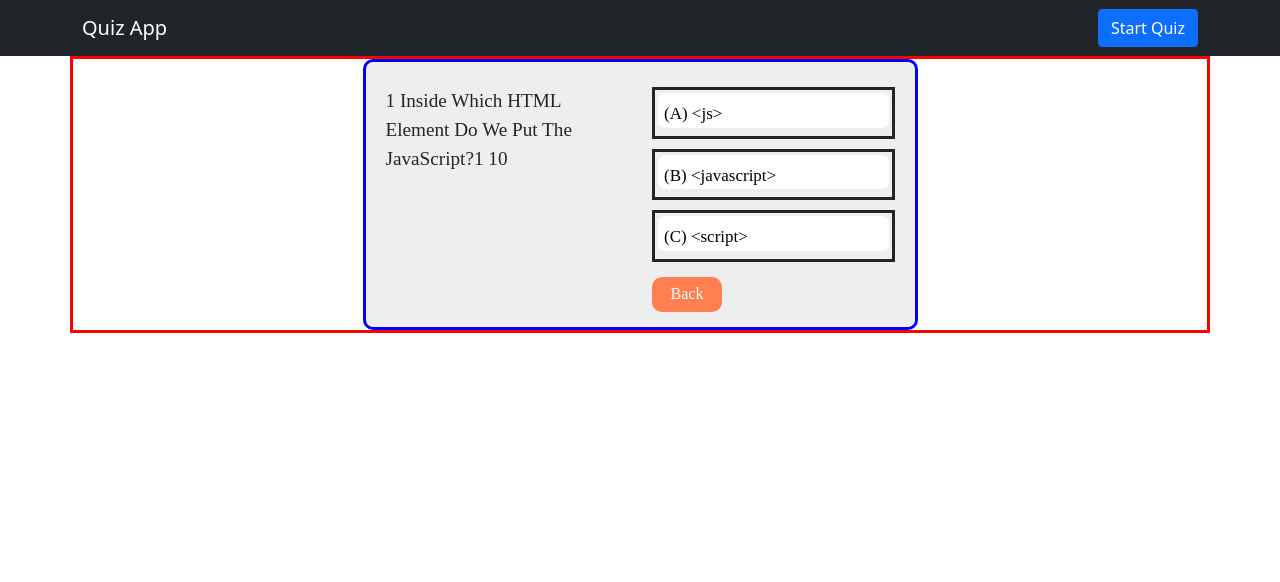
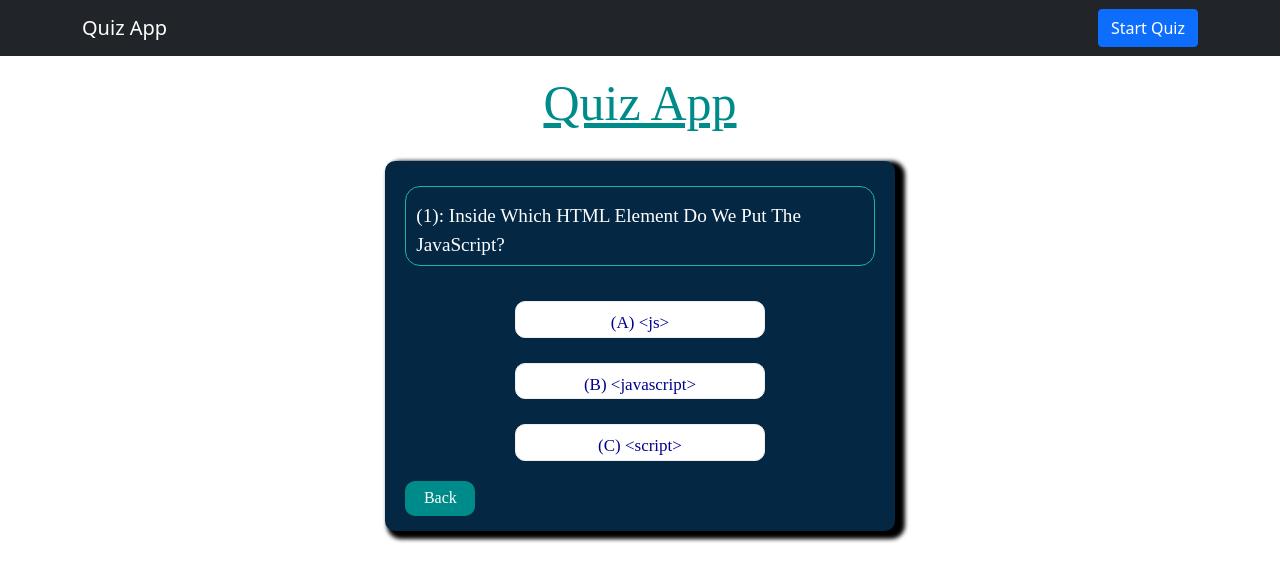
Before and after one commit to MuhammadUsamaHAroon/Expertizo-Course, a React (Create React App) app: page / in a window 1280 px wide. Shown: the top 582 px of the page. Built offline with nearby package versions, Linux system fonts and the light colour scheme.

Commit message:
Quiz-App Complete

```diff
--- a/src/App.css
+++ b/src/App.css
@@ -38,51 +38,93 @@
 }
 /* QUIZ STYLE */
 /* ========== */
-
-.quizContainer{
+.quizHeading{
+  text-transform: capitalize;
+  text-align: center;
+  /* border: solid 0.5px; */
+  font-family: 'Times New Roman', Times, serif;
+  font-size: 50px;
+  margin:10px 10px;
+  border-radius: 15px;
+  /* background-color: gray; */
+  color:darkcyan;
+  text-decoration: underline;
+}
+.quizBox{
   /* border: solid #fff; */
   padding: 15px 20px;
-  background-color: #eee;
+  /* background-color: #eee; */
   font-family: 'Times New Roman', Times, serif;
-  width: 50%;
   margin: auto;
   border-radius: 10px;
-  /* height: 370px; */
-  border: solid blue;
-  /* margin-top: 110px; */
+  background-color: #042743;
+  box-shadow:black 6px 4px 4px 4px ;
+  margin-top: 20px;
 }
 .quizQuestion{
   font-size: larger;
   text-transform: capitalize;
   /* border: solid red; */
   width: auto;
-  /* background-color: #fff; */
-  /* border: solid; */
-  margin-top:10px
+  border-radius: 15px;
+  border: solid lightseagreen 0.5px;
+  margin-top:10px;
+  height:80px;
+  color: #fff;
+  text-align: left;
+  padding-top: 15px;
+  padding-left: 10px;
+  padding-right: 5px;
+  margin-bottom: 15px;
 }
 .quizOptionList{
-  margin-top:7px ;
   text-transform: capitalize;
-  /* background-color: #eee; */
-  border: solid;
-  margin-top:10px;
+  margin-top:20px;
+  display: flex;
+  justify-content: center;
+  align-items: center;
+
 }
-.quizOption{
-  border: solid #eee;
+.quizOption {
+  border: solid #eee 0.5px;
   border-radius: 10px;
   background-color: #fff;
-  width: 100%;
-  /* height: 50px; */
   cursor: pointer;
-  /* padding-left: 10px; */
   padding-top: 8px;
   font-size: 17px;
   text-align: left;
   margin-bottom: 5px;
+  color:darkblue;
+  width: 250px;
+  text-align: center;
 }
 .quizOption:hover{
-  border: solid #fff;
-  background-color: #fff;
   transition: all.4s;
-  border-radius: 10px;
+  background-color:transparent;
+  color: #fff;
 }
+.scoreBox{
+  /* border: solid; */
+  text-transform: capitalize;
+  width: 100%;
+  /* height: 50vh; */
+  border-radius: 20px;
+  margin-top:100px;
+  background-color: #042743;
+  color: #fff;
+  font-family: 'Times New Roman', Times, serif;
+  box-shadow:black 6px 4px 4px 4px ;
+  padding-bottom: 20px;
+}
+.scoreBox h1{
+  text-align: center;
+  text-decoration: underline;
+  margin-bottom: 40px;
+  color: coral;
+}
+.scoreBox h3{
+  text-align: left;
+  padding-left: 20px;
+  padding-bottom: 20px;
+  font-size: 35px;
+}
--- a/src/App.js
+++ b/src/App.js
@@ -1,9 +1,8 @@
 import "./App.css";
 import "bootstrap/dist/css/bootstrap.min.css";
 import NavBar from "./Components/Navbar/navBar";
-import { Container, Button, Col, Row } from "react-bootstrap";
-import { useEffect, useState } from "react";
-import { ImBin } from "react-icons/im";
+import { Container, Col, Row } from "react-bootstrap";
+import { useState } from "react";
 import SweetAlert from "react-bootstrap-sweetalert";
 function App() {
   const quiz = [
@@ -18,11 +17,7 @@ function App() {
     {
       question: "Where is the correct place to insert a JavaScript?",
       option: [
-        {
-          optionAnswer:
-            "(A) both the <head> section and <body> section are correct",
-          isCorrect: true,
-        },
+        { optionAnswer: "(A) both (B) And (C)", isCorrect: true },
         { optionAnswer: "(B) the <head> section", isCorrect: false },
         { optionAnswer: "(C) the <body> section", isCorrect: false },
       ],
@@ -30,24 +25,24 @@ function App() {
     {
       question: "HTML stands for?",
       option: [
+        { optionAnswer: "(B) Hyper Txt Makeup Language", isCorrect: false },
         { optionAnswer: "(A) Hyper Text Markup Language", isCorrect: true },
-        { optionAnswer: "(B) Hyper Txt Makeup Language", isCorrect: false },
         { optionAnswer: "(C) Hydro Text Markup Lanugage", isCorrect: false },
       ],
     },
     {
       question: "what is CSS?",
       option: [
-        { optionAnswer: "(A) Cascading Style sheet", isCorrect: true },
         { optionAnswer: "(B) Cdsak", isCorrect: false },
         { optionAnswer: "(C) Cdsak", isCorrect: false },
+        { optionAnswer: "(A) Cascading Style sheet", isCorrect: true },
       ],
     },
     {
       question: "How do you write Hello World in an alert box?",
       option: [
+        { optionAnswer: "(B) alertBox('Hello World')", isCorrect: false },
         { optionAnswer: "(A) alert('Hello World')", isCorrect: true },
-        { optionAnswer: "(B) alertBox('Hello World')", isCorrect: false },
         { optionAnswer: "(C) mgeBox('Hello World')", isCorrect: false },
       ],
     },
@@ -62,17 +57,17 @@ function App() {
     {
       question: "How do you call a function named 'myFunction'?",
       option: [
+        { optionAnswer: "(B) call function myFunction()", isCorrect: false },
         { optionAnswer: "(A) myFunction()", isCorrect: true },
-        { optionAnswer: "(B) call function myFunction()", isCorrect: false },
         { optionAnswer: "(C) call myFunction()", isCorrect: false },
       ],
     },
     {
       question: "How to write an IF statement in JavaScript?",
       option: [
-        { optionAnswer: "(A) if(i == 5)", isCorrect: true },
         { optionAnswer: "(B) if i == 5 then", isCorrect: false },
         { optionAnswer: "(C) if i = 5 ", isCorrect: false },
+        { optionAnswer: "(A) if(i == 5)", isCorrect: true },
       ],
     },
     {
@@ -94,33 +89,27 @@ function App() {
     },
   ];
 
-  const [input, setInput] = useState("");
   const [curQues, setCurQues] = useState(0);
   const [alert, setAlert] = useState(false);
   const [showScore, setShowScore] = useState(false);
   const [score, setScore] = useState(0);
-  // const [grade, setGrade] = useState('')
-  console.log(score);
+  // console.log(score);
 
-  let quizPercent = (score/100)*100;
-  let grade = ''
-  console.log(quizPercent)
-  if(quizPercent<50){
-    grade='Failed'
-  }else if(quizPercent<=60){
-    grade='D'
-  }
-  else if(quizPercent<=70){
-    grade='C'
-  }
-  else if(quizPercent<=80){
-    grade='B'
-  }
-  else if(quizPercent<=90){
-    grade='A'
-  }
-  else{
-    grade='A+'
+  let quizPercent = (score / 100) * 100;
+  let grade = "";
+  console.log(quizPercent);
+  if (quizPercent < 50) {
+    grade = "Failed";
+  } else if (quizPercent <= 60) {
+    grade = "D";
+  } else if (quizPercent <= 70) {
+    grade = "C";
+  } else if (quizPercent <= 80) {
+    grade = "B";
+  } else if (quizPercent <= 90) {
+    grade = "A";
+  } else {
+    grade = "A+";
   }
   const quizHandler = (isCorrect) => {
     // const copyQuiz = [...quiz];
@@ -135,7 +124,6 @@ function App() {
     if (nextQues < quiz.length) {
       setCurQues(nextQues);
     } else {
-      setAlert(true);
       setShowScore(true);
     }
   };
@@ -144,48 +132,112 @@ function App() {
     if (curQues > 0) {
       setCurQues(preQues);
     } else {
-      alert("You Have Already Start Quiz!!");
+      setAlert(true)
     }
   };
+  const reSatrtQuiz = ()=>{
+    setShowScore(false)
+    setCurQues(0)
+    setScore(null)
+  }
   return (
     <div>
       <NavBar />
-      <Container style={{ border: "solid red" }}>
+      <Container fluid style={{ backgroundColor: "#fff", height: "100vh" }}>
         {showScore ? (
-          <div>
-            <h1>{`Your Total Score is: ${score}`}</h1>
-            <h1>{`Your Total % is: ${quizPercent}%`}</h1>
-            <h1>{`Your Grade is: ${grade}`}</h1>
-          </div>
+          <Row
+            style={{
+              display: "flex",
+              justifyContent: "center",
+              alignItems: "center",
+              marginTop:'105px'
+            }}
+          >
+            <Col
+              xl={5}
+              lg={6}
+              md={7}
+              sm={9}
+            ><Row>
 
+              <div className="scoreBox">
+                <Col>
+                <h1>Score card</h1>
+                </Col>
+                <Col>
+                <h3>{`Your Total Score is: ${score}`}</h3>
+                </Col>
+                <Col>
+                <h3>{`Your Total % is: ${quizPercent}%`}</h3>
+                </Col>
+                <Col>
+                <h3>{`Your Grade is: ${grade}`}</h3>
+                </Col>
+                <div
+                  style={{
+                    display: "flex",
+                    justifyContent: "right",
+                    alignItem: "center"
+                  }}
+                >
+                <button
+                  style={{
+                    textTransform: "capitalize",
+                    cursor: "pointer",
+                    borderRadius: "10px",
+                    backgroundColor: "coral",
+                    color: "white",
+                    border: "none",
+                    width: "100px",
+                    height: "35px",
+                    textAlign: "center",
+                    marginRight: "15px"
+                  }}
+                  onClick={reSatrtQuiz}
+                >
+                  Restart Quiz
+                </button>
+                </div>
+              </div>
+              </Row>
+            </Col>
+          </Row>
         ) : (
           <>
             {alert ? (
               <div>
                 <SweetAlert
                   show={alert}
-                  title="You Have Reached The End Of The Quiz!!"
+                  title="You Have Reached The Start Of The Quiz!!"
                   text={`SweetAlert in React`}
                   onConfirm={() => setAlert(false)}
                 />
               </div>
             ) : (
-              <div className="quizContainer">
-                <Row>
-                  <Col>
+              <Row>
+                <Col
+                  xl={5}
+                  lg={6}
+                  md={6}
+                  sm={8}
+                  xs={12}
+                  style={{ margin: "auto" }}
+                >
+                  <div className="quizHeading">
+                    <p>quiz app</p>
+                  </div>
+                  <div className="quizBox">
                     <Row>
                       <Col>
                         <div className="quizQuestion">
-                          <span>{curQues + 1} </span>
+                          <span>{`(${curQues + 1}):`} </span>
                           <span>{quiz[curQues].question}</span>
-                          <span className="quizNum">{`${curQues + 1} ${
+                          {/* <span className="quizNum">{`${curQues + 1} ${
                             quiz.length
-                          }`}</span>
+                          }`}</span> */}
                         </div>
                       </Col>
                     </Row>
-                  </Col>
-                  <Col>
                     {/* <div > */}
                     {quiz[curQues].option.map((items, index) => {
                       return (
@@ -238,7 +290,7 @@ function App() {
                                   textTransform: "capitalize",
                                   cursor: "pointer",
                                   borderRadius: "10px",
-                                  backgroundColor: "coral",
+                                  backgroundColor: "darkcyan",
                                   color: "white",
                                   border: "none",
                                   width: "70px",
@@ -255,9 +307,9 @@ function App() {
                         </div>
                       </Col>
                     </Row>
-                  </Col>
-                </Row>
-              </div>
+                  </div>
+                </Col>
+              </Row>
             )}
           </>
         )}
```
